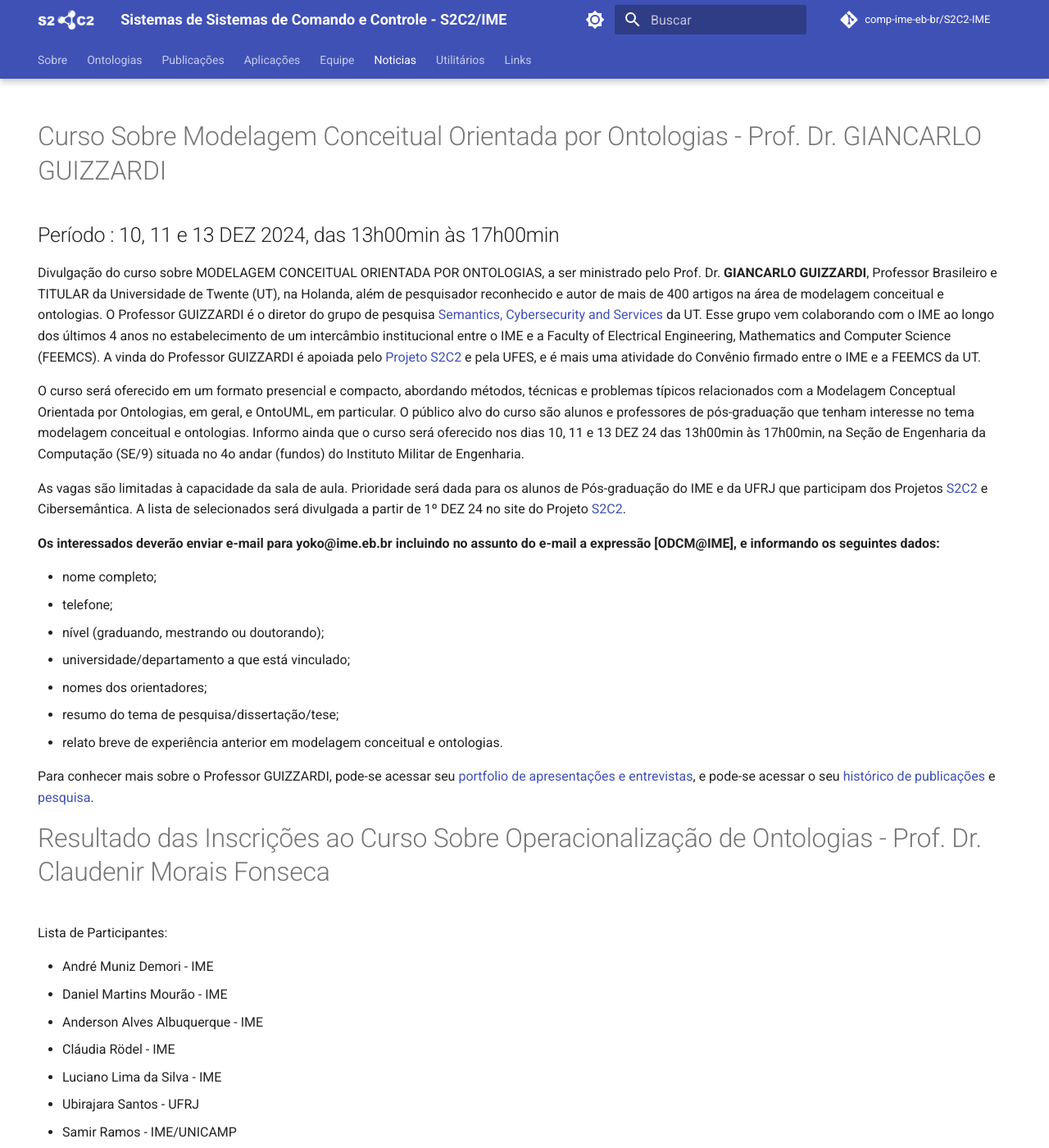
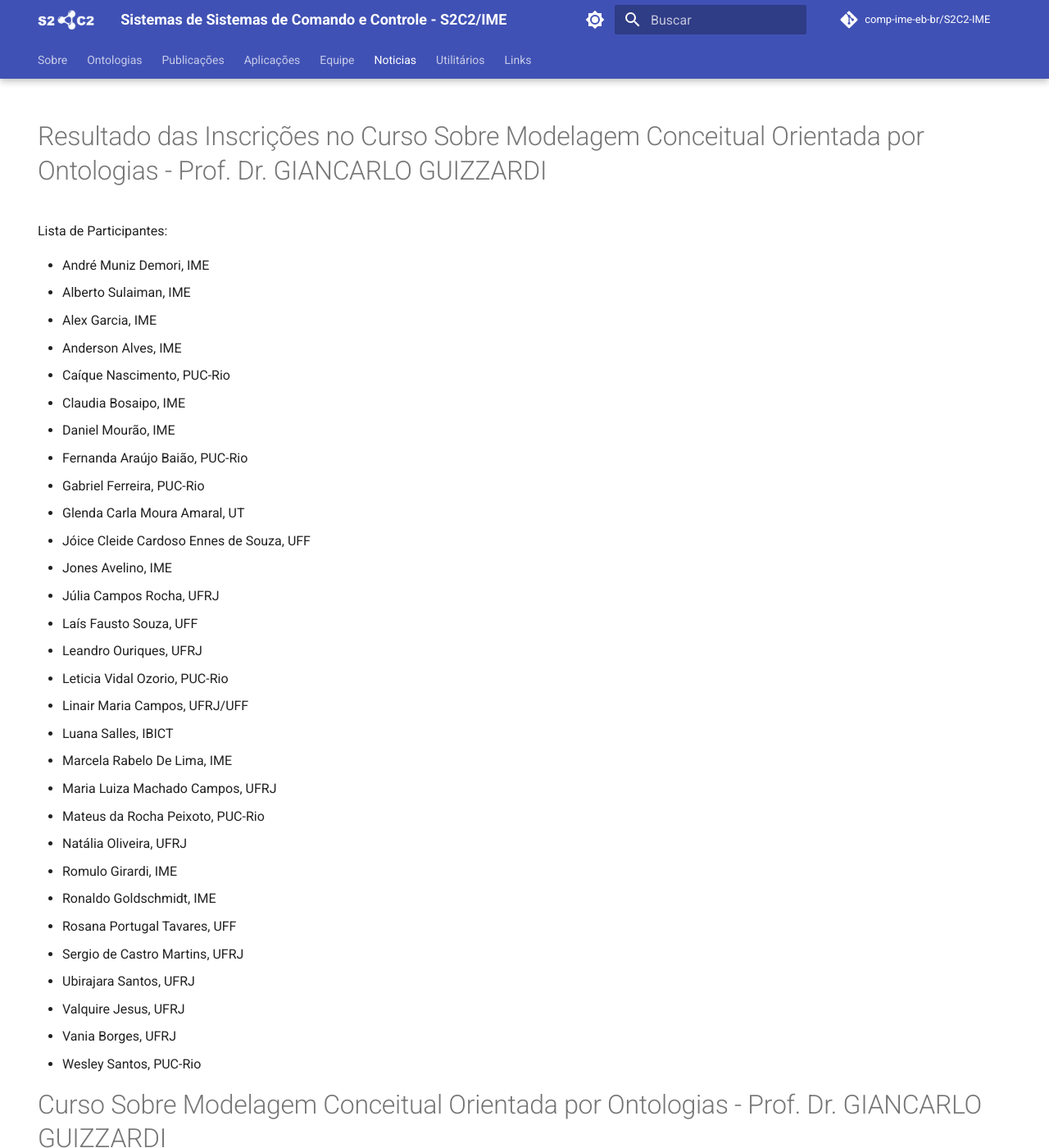
Before and after one commit to comp-ime-eb-br/S2C2-IME, an MkDocs documentation site: the page built from docs/noticia.md, in a window 1280 px wide and 1400 px high. Shown: the whole window at 82% size. Built offline with MkDocs 1.6.1 and Material for MkDocs 9.7.7, drawn with Linux system fonts in a browser that asks for light colours; comment, search, counter and statistics services are not loaded.

Commit message:
Update noticia.md
adicionando a lista de inscritos no curso do Guizzardi

```diff
--- a/docs/noticia.md
+++ b/docs/noticia.md
@@ -3,6 +3,41 @@
   - navigation
   - toc
 ---
+
+# Resultado das Inscrições no Curso Sobre Modelagem Conceitual Orientada por Ontologias - Prof. Dr. GIANCARLO GUIZZARDI
+
+Lista de Participantes:
+
+- André Muniz Demori, IME
+- Alberto Sulaiman, IME
+- Alex Garcia, IME
+- Anderson Alves, IME
+- Caíque Nascimento, PUC-Rio
+- Claudia Bosaipo, IME
+- Daniel Mourão, IME
+- Fernanda Araújo Baião, PUC-Rio
+- Gabriel Ferreira, PUC-Rio
+- Glenda Carla Moura Amaral, UT
+- Jóice Cleide Cardoso Ennes de Souza, UFF
+- Jones Avelino, IME
+- Júlia Campos Rocha, UFRJ
+- Laís Fausto Souza, UFF
+- Leandro Ouriques, UFRJ
+- Leticia Vidal Ozorio, PUC-Rio
+- Linair Maria Campos, UFRJ/UFF
+- Luana Salles, IBICT
+- Marcela Rabelo De Lima, IME
+- Maria Luiza Machado Campos, UFRJ
+- Mateus da Rocha Peixoto, PUC-Rio
+- Natália Oliveira, UFRJ
+- Romulo Girardi, IME
+- Ronaldo Goldschmidt, IME
+- Rosana Portugal Tavares, UFF
+- Sergio de Castro Martins, UFRJ
+- Ubirajara Santos, UFRJ
+- Valquire Jesus, UFRJ
+- Vania Borges, UFRJ
+- Wesley Santos, PUC-Rio
 
 # Curso Sobre Modelagem Conceitual Orientada por Ontologias - Prof. Dr. GIANCARLO GUIZZARDI
 
```
